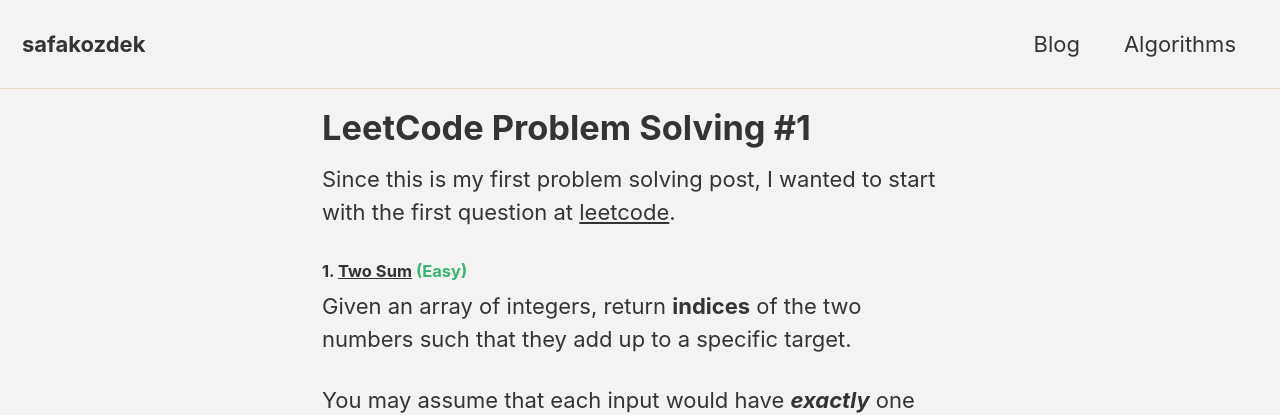
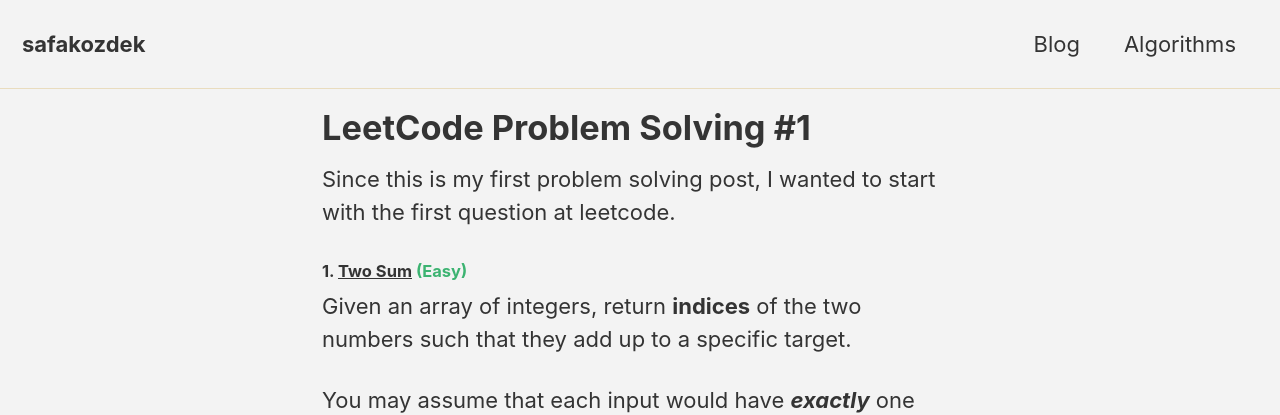
Before and after one commit to safakozdek/safakozdek.github.io, a Jekyll site: the page built from _posts/2020-05-05-leet-code-1.md, in a window 1280 px wide and 900 px high. Shown: the top 415 px of the window. Built offline with Jekyll 4.4.1, drawn with Linux system fonts in a browser that asks for light colours; cached includes are drawn as plain includes; nearby versions of some CDN libraries; part of the change alters nothing that is shown.

```diff
--- a/_posts/2020-05-05-leet-code-1.md
+++ b/_posts/2020-05-05-leet-code-1.md
@@ -9,7 +9,7 @@ MediumSeaGreen - Easy
 Orange - Medium
 Tomato - Hard
 -->
-Since this is my first problem solving post, I wanted to start with the first question at [leetcode](https://leetcode.com/).
+Since this is my first problem solving post, I wanted to start with the first question at leetcode.
 
 #### 1. [Two Sum](https://leetcode.com/problems/two-sum/) <span style="color:MediumSeaGreen">(Easy) </span>
 
```
